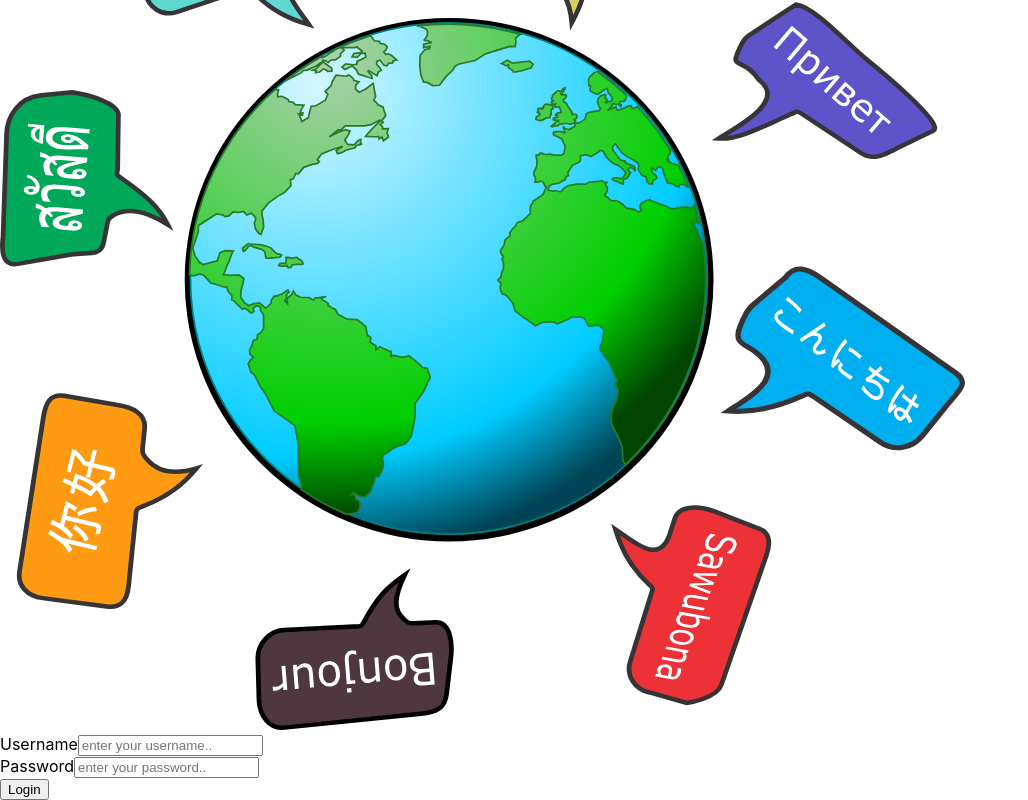
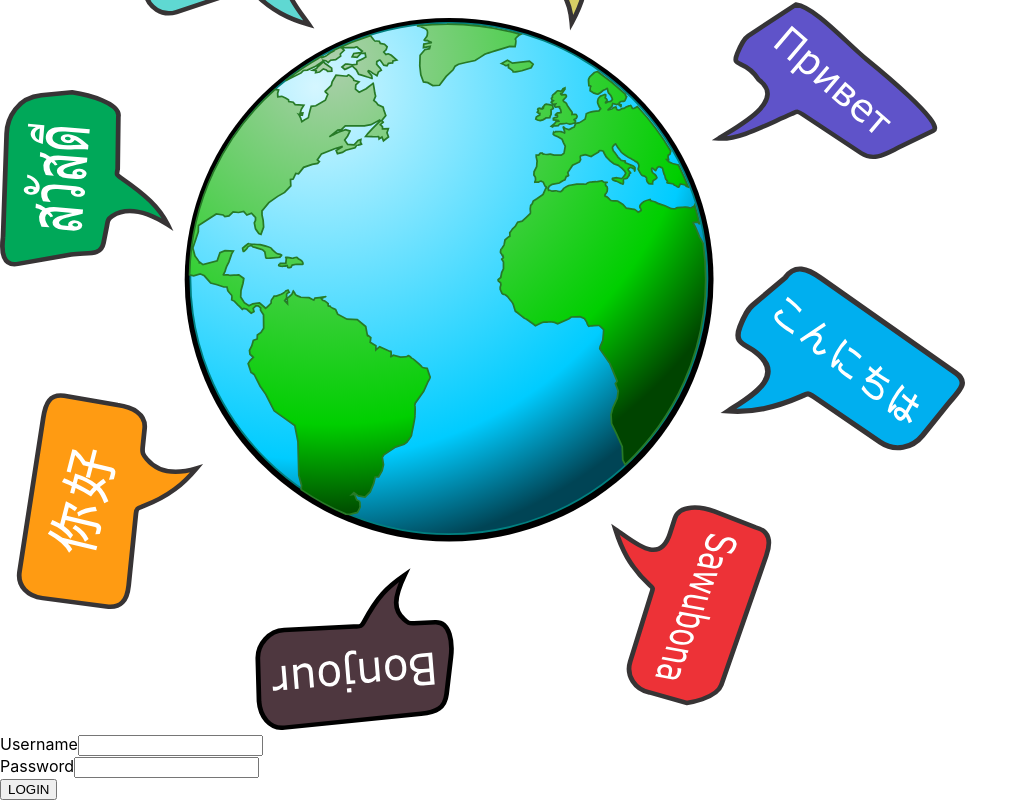
Before and after one commit to frasbr/CSCI334, a React (Create React App) app: page /login in a window 1280 px wide. Shown: the part 196-996 px from the top of the page, without its empty margins (0-1028 px from the left). Built offline with nearby package versions, Linux system fonts and the light colour scheme.

Commit message:
made forms and onChange functions for register page, working out how to fix the images sizes.

```diff
--- a/src/App.js
+++ b/src/App.js
@@ -1,8 +1,8 @@
 import React from 'react';
 import { BrowserRouter as Router, Switch, Route } from 'react-router-dom';
-//import logo from './logo.svg';
 import './App.css';
-import Login from './pages/Login';
+import Login from './pages/Login.js';
+import Register from './pages/Register.js';
 
 function App() {
   return (
@@ -10,6 +10,7 @@ function App() {
       <Router>
         <Switch>
           <Route path='/login' component={Login} />
+          <Route path='/register' component={Register} />
         </Switch>
       </Router>
     </div>
--- a/src/pages/Login.js
+++ b/src/pages/Login.js
@@ -1,6 +1,6 @@
 import React from "react";
-import loginImage from "./login.svg";
 import axios from "axios";
+import loginImage from "./img/login.svg";
 
 export class Login extends React.Component {
 
@@ -36,7 +36,7 @@ export class Login extends React.Component {
     render() {
         return (
         <div className="base-container">
-            <div className="header">Login</div>
+            <div className="header">Welcome back. \nPlease enter your login credentials.</div>
             <div className="content">
                 <div className="image">
                     <img src={loginImage} />
@@ -44,11 +44,11 @@ export class Login extends React.Component {
                 <div className="form">
                     <div className="form-group">
                         <label htmlFor="username">Username</label>
-                        <input type="text" name="username" placeholder='enter your username..' onChange={this.onChange} value={this.state.username}/>
+                        <input type="text" name="username" placeholder='' onChange={this.onChange} value={this.state.username}/>
                     </div>
                     <div className="form-group">
                         <label htmlFor="password">Password</label>
-                        <input type="password" name="password" placeholder='enter your password..' onChange={this.onChange} value={this.state.password}/>
+                        <input type="password" name="password" placeholder='' onChange={this.onChange} value={this.state.password}/>
                     </div>
                 </div>
             </div>
@@ -58,7 +58,7 @@ export class Login extends React.Component {
                         className="loginBTN"
                         onClick={this.login}
                     >
-                        Login
+                        LOGIN
                     </button>
             </div>
         </div>
--- a/src/pages/index.js
+++ b/src/pages/index.js
@@ -1,4 +1,4 @@
 import "./style.scss";
 
 export { Login } from "./Login.js";
-export { Register } from "./register.js";
+export { Register } from "./Register.js";
--- a/src/pages/register.js
+++ b/src/pages/register.js
@@ -1,51 +1,86 @@
 import React from "react";
-import loginImage from "../../login.svg";
+import axios from "axios";
+import registerImage from "./img/register.jpg";
 
 export class Register extends React.Component {
 
     constructor(props) {
         super(props);
+        this.state = {
+            username: '',
+            email: '',
+            password: '',
+            firstName: '',
+            lastName: '',
+        }
+    }
+
+    register = () => {
+        const {username, email, password, firstName, lastName} = this.state;
+        axios
+            .post("http://localhost:5000/auth/registerUser", {
+                username,
+                email,
+                password,
+                firstName,
+                lastName,
+            })
+            .then((something) => {
+                console.log(something.data);
+            })
+            .catch((err) => {
+                console.log(err);
+            });
+    };
+
+    onChange = e => {
+        this.setState({
+            [e.target.name]: e.target.value
+        });
     }
 
     render() {
-        return
+        // to do: add another form 'confirmPassword' after backend implementation of variable
+        return (
         <div className="base-container">
-            <div className="header">Register</div>
+            <div className="header">Looking to Register? \nPlease fill-out your details below.</div>
             <div className="content">
                 <div className="image">
-                    <img src={loginImage} />
+                    <img src={registerImage} />
                 </div>
                 <div className="form">
                     <div className="form-group">
+                        <label htmlFor="username">Username</label>
+                        <input type="text" name="username" placeholder='enter your desired username' onChange ={this.state.username}/>
+                    <div className="form-group">
                         <label htmlFor="firstName">First Name</label>
-                        <input type="text" name="firstName" placeholder='enter your first name..' />
+                        <input type="text" name="firstName" placeholder='enter your first name' onChange ={this.onChange} value={this.state.firstName}/>
                     </div>
                     <div className="form-group">
                         <label htmlFor="lastName">Last Name</label>
-                        <input type="text" name="lastName" placeholder='enter your last name..' />
+                        <input type="text" name="lastName" placeholder='enter your last name' onChange ={this.onChange} value={this.state.lastName} />
                     </div>
                     <div className="form-group">
-                        <label htmlFor="email">Email</label>
-                        <input type="text" name="email" placeholder='enter your email..' />
+                        <label htmlFor="email">Email Address</label>
+                        <input type="text" name="email" placeholder='enter a valid email address' onChange ={this.onChange} value={this.state.emailAddress} />
                     </div>
                     <div className="form-group">
                         <label htmlFor="phoneNumber">Phone Number</label>
-                        <input type="text" name="phoneNumber" placeholder='enter your phone number..' />
+                        <input type="text" name="phoneNumber" placeholder='enter a valid phone number' onChange ={this.onChange} value={this.state.phoneNumber} />
                     </div>
                     <div className="form-group">
                         <label htmlFor="password">Password</label>
-                        <input type="text" name="password" placeholder='enter your password..' />
-
-                    </div>
-                    <div className="form-group">
-                        <label htmlFor="password">Password</label>
-                        <input type="password" name="password" placeholder='enter your password..' />
+                        <input type="text" name="password" placeholder='enter your desired password' onChange ={this.onChange} value={this.state.password}/>
                     </div>
                 </div>
             </div>
             <div className="footer">
-                <button type="button" button className="registerBTN">Register</button>
+                <button type="button" button className="registerBTN" onClick={this.register}>REGISTER</button>
             </div>
         </div>
+    </div>
+    )
     }
 }
+
+export default Register;
--- a/src/pages/style.scss
+++ b/src/pages/style.scss
@@ -18,10 +18,10 @@
     flex-direction: column;
 
     .image {
-    width: 21em;
+    //width: 21em;
         img {
-        width: 100%;
-        height: 100%;
+        width: 100px;
+        height: 100px;
     }
 }
     .form {
```
Also changed, not shown: src/pages/img/login.svg (renamed from src/pages/login.svg), src/pages/img/register.jpg (added).
